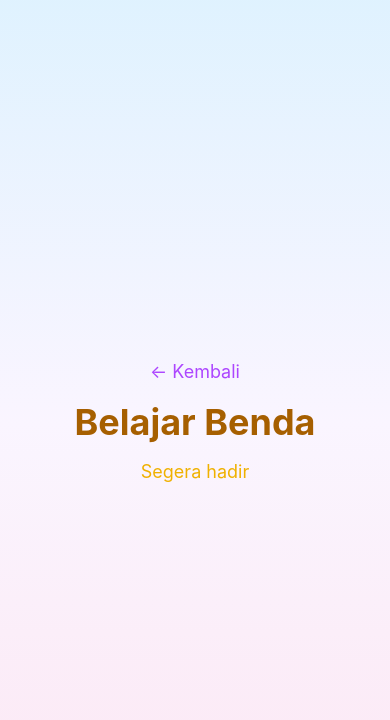
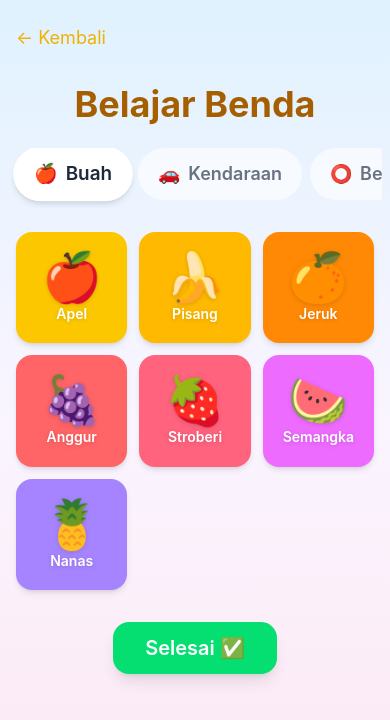
Before and after one commit to rzfhlv/aca-games, a Nuxt app: page /learning/objects in a window 390 px wide. Shown: the top 720 px of the page. Built offline with nearby package versions, Linux system fonts and the light colour scheme.

Commit message:
Milestone 4: Objects module with flashcards, confetti celebration, badge display, and responsive touch target polish

```diff
--- /dev/null
+++ b/app/components/ConfettiOverlay.vue
@@ -0,0 +1,60 @@
+<template>
+  <Teleport to="body">
+    <div v-if="confetti.isVisible.value" class="fixed inset-0 z-[100] pointer-events-none overflow-hidden">
+      <div
+        v-for="i in 50"
+        :key="i"
+        class="absolute confetti-piece"
+        :style="{
+          left: randoms[i - 1][0] + '%',
+          width: randoms[i - 1][1] + 'px',
+          height: randoms[i - 1][2] + 'px',
+          backgroundColor: colors[i % colors.length],
+          animationDuration: randoms[i - 1][3] + 's',
+          animationDelay: randoms[i - 1][4] + 's',
+          borderRadius: randoms[i - 1][2] > 6 ? '2px' : '50%',
+        }"
+      />
+    </div>
+  </Teleport>
+</template>
+
+<script setup lang="ts">
+const confetti = useConfetti()
+
+const colors = [
+  '#f43f5e', '#e11d48', '#f97316', '#f59e0b',
+  '#eab308', '#84cc16', '#22c55e', '#14b8a6',
+  '#06b6d4', '#3b82f6', '#6366f1', '#a855f7',
+  '#d946ef', '#ec4899',
+]
+
+const randoms = Array.from({ length: 50 }, () => [
+  Math.random() * 100,
+  Math.random() * 8 + 4,
+  Math.random() * 14 + 6,
+  Math.random() * 2 + 2,
+  Math.random() * 0.5,
+])
+</script>
+
+<style scoped>
+.confetti-piece {
+  top: -20px;
+  animation: confetti-fall linear forwards;
+  opacity: 0.9;
+}
+@keyframes confetti-fall {
+  0% {
+    transform: translateY(0) rotate(0deg) scale(1);
+    opacity: 1;
+  }
+  80% {
+    opacity: 1;
+  }
+  100% {
+    transform: translateY(100vh) rotate(720deg) scale(0.5);
+    opacity: 0;
+  }
+}
+</style>
--- a/app/components/InteractiveCounter.vue
+++ b/app/components/InteractiveCounter.vue
@@ -5,7 +5,7 @@
       <button
         v-for="i in count"
         :key="i"
-        class="flex items-center justify-center w-12 h-12 sm:w-14 sm:h-14 rounded-full font-bold text-base sm:text-lg transition-all duration-200 cursor-pointer select-none"
+        class="flex items-center justify-center w-14 h-14 sm:w-16 sm:h-16 rounded-full font-bold text-lg transition-all duration-200 cursor-pointer select-none"
         :class="tapped.has(i)
           ? 'tapped-dot bg-yellow-400 text-white shadow-md'
           : 'border-2 border-gray-300 bg-white text-gray-300 hover:border-gray-400'"
@@ -14,7 +14,7 @@
         {{ i }}
       </button>
     </div>
-    <p class="text-center text-xs text-gray-400 mt-3">{{ tapped.size }} dari {{ count }}</p>
+    <p class="text-center text-sm text-gray-400 mt-3">{{ tapped.size }} dari {{ count }}</p>
   </div>
 </template>
 
--- /dev/null
+++ b/app/components/ObjectCard.vue
@@ -0,0 +1,39 @@
+<template>
+  <button
+    class="flex flex-col items-center justify-center aspect-square rounded-2xl shadow-md transition-transform active:scale-90 text-white"
+    :class="[color, { 'object-flash': flashing }]"
+    @click="handleClick"
+  >
+    <span class="text-5xl mb-1 drop-shadow-sm">{{ object.emoji }}</span>
+    <span class="text-sm sm:text-base font-semibold leading-tight text-center px-1 drop-shadow-sm">{{ object.name }}</span>
+  </button>
+</template>
+
+<script setup lang="ts">
+import type { ObjectData } from '~/data/objects'
+
+const props = defineProps<{
+  object: ObjectData
+  color: string
+}>()
+
+const { play } = useAudioEngine()
+const flashing = ref(false)
+
+function handleClick() {
+  play(undefined, props.object.name)
+  flashing.value = true
+  setTimeout(() => { flashing.value = false }, 350)
+}
+</script>
+
+<style scoped>
+.object-flash {
+  animation: flash-card 0.35s ease;
+}
+@keyframes flash-card {
+  0% { transform: scale(1); }
+  40% { transform: scale(1.12); }
+  100% { transform: scale(1); }
+}
+</style>
--- /dev/null
+++ b/app/data/objects.ts
@@ -0,0 +1,37 @@
+export type ObjectCategory = 'fruits' | 'vehicles' | 'shapes' | 'colors'
+
+export interface ObjectData {
+  id: string
+  name: string
+  emoji: string
+  category: ObjectCategory
+}
+
+export const objects: ObjectData[] = [
+  { id: 'apel', name: 'Apel', emoji: '🍎', category: 'fruits' },
+  { id: 'pisang', name: 'Pisang', emoji: '🍌', category: 'fruits' },
+  { id: 'jeruk', name: 'Jeruk', emoji: '🍊', category: 'fruits' },
+  { id: 'anggur', name: 'Anggur', emoji: '🍇', category: 'fruits' },
+  { id: 'stroberi', name: 'Stroberi', emoji: '🍓', category: 'fruits' },
+  { id: 'semangka', name: 'Semangka', emoji: '🍉', category: 'fruits' },
+  { id: 'nanas', name: 'Nanas', emoji: '🍍', category: 'fruits' },
+  { id: 'mobil', name: 'Mobil', emoji: '🚗', category: 'vehicles' },
+  { id: 'sepeda', name: 'Sepeda', emoji: '🚲', category: 'vehicles' },
+  { id: 'pesawat', name: 'Pesawat', emoji: '✈️', category: 'vehicles' },
+  { id: 'kapal', name: 'Kapal', emoji: '🚢', category: 'vehicles' },
+  { id: 'kereta', name: 'Kereta', emoji: '🚂', category: 'vehicles' },
+  { id: 'helikopter', name: 'Helikopter', emoji: '🚁', category: 'vehicles' },
+  { id: 'bis', name: 'Bis', emoji: '🚌', category: 'vehicles' },
+  { id: 'lingkaran', name: 'Lingkaran', emoji: '⭕', category: 'shapes' },
+  { id: 'kotak', name: 'Kotak', emoji: '⬜', category: 'shapes' },
+  { id: 'segitiga', name: 'Segitiga', emoji: '🔺', category: 'shapes' },
+  { id: 'bintang', name: 'Bintang', emoji: '⭐', category: 'shapes' },
+  { id: 'hati', name: 'Hati', emoji: '❤️', category: 'shapes' },
+  { id: 'merah', name: 'Merah', emoji: '🔴', category: 'colors' },
+  { id: 'biru', name: 'Biru', emoji: '🔵', category: 'colors' },
+  { id: 'hijau', name: 'Hijau', emoji: '🟢', category: 'colors' },
+  { id: 'kuning', name: 'Kuning', emoji: '🟡', category: 'colors' },
+  { id: 'jingga', name: 'Jingga', emoji: '🟠', category: 'colors' },
+  { id: 'ungu', name: 'Ungu', emoji: '🟣', category: 'colors' },
+  { id: 'coklat', name: 'Coklat', emoji: '🟤', category: 'colors' },
+]
--- a/app/layouts/default.vue
+++ b/app/layouts/default.vue
@@ -1,5 +1,6 @@
 <template>
   <div class="min-h-screen bg-gradient-to-b from-sky-100 via-purple-50 to-pink-100 font-sans">
     <slot />
+    <ConfettiOverlay />
   </div>
 </template>
--- a/app/pages/index.vue
+++ b/app/pages/index.vue
@@ -11,9 +11,7 @@
         class="relative flex flex-col items-center justify-center aspect-square rounded-3xl shadow-lg text-white text-center p-4 transition-transform hover:scale-105 active:scale-95"
         :class="m.color"
       >
-        <span v-if="progress.isModuleComplete(m.id)" class="absolute top-2 right-2 text-2xl">
-          ⭐
-        </span>
+        <BadgeDisplay :completed="progress.isModuleComplete(m.id)" />
         <span class="text-5xl mb-2">{{ m.icon }}</span>
         <span class="text-xl font-semibold">{{ m.label }}</span>
       </NuxtLink>
--- a/app/pages/learning/animals.vue
+++ b/app/pages/learning/animals.vue
@@ -1,6 +1,6 @@
 <template>
-  <div class="min-h-screen p-6">
-    <NuxtLink to="/" class="inline-flex items-center gap-1 text-green-500 hover:text-green-700 mb-6 text-lg">
+  <div class="min-h-screen p-4 sm:p-6">
+    <NuxtLink to="/" class="inline-flex items-center gap-1 py-2 text-green-500 hover:text-green-700 mb-6 text-lg">
       ← Kembali
     </NuxtLink>
 
@@ -28,7 +28,7 @@
       >
         <div class="relative bg-white rounded-3xl shadow-2xl w-full max-w-sm">
           <button
-            class="absolute top-4 right-4 text-2xl text-gray-400 hover:text-gray-600 z-10"
+            class="absolute top-2 right-2 w-10 h-10 flex items-center justify-center text-2xl text-gray-400 hover:text-gray-600 z-10 rounded-full"
             @click="selected = null"
           >
             ✕
@@ -39,7 +39,7 @@
           <div class="flex justify-between px-6 pb-6">
             <button
               v-if="selected > 0"
-              class="flex items-center gap-1 text-green-500 hover:text-green-700 text-lg font-semibold"
+              class="flex items-center gap-1 py-2 text-green-500 hover:text-green-700 text-lg font-semibold"
               @click="selected--"
             >
               ← {{ filtered[selected - 1].name }}
@@ -48,7 +48,7 @@
 
             <button
               v-if="selected < filtered.length - 1"
-              class="flex items-center gap-1 text-green-500 hover:text-green-700 text-lg font-semibold"
+              class="flex items-center gap-1 py-2 text-green-500 hover:text-green-700 text-lg font-semibold"
               @click="selected++"
             >
               {{ filtered[selected + 1].name }} →
@@ -93,7 +93,8 @@ const filtered = computed(() => animals.filter(a => a.habitat === activeHabitat.
 const selected = ref<number | null>(null)
 const router = useRouter()
 const { markModuleComplete } = useProgressTracker()
-const { play } = useAudioEngine()
+const { play, speak } = useAudioEngine()
+const { show } = useConfetti()
 
 watch(selected, (i) => {
   if (i !== null) {
@@ -102,8 +103,12 @@ watch(selected, (i) => {
 })
 
 function complete() {
-  markModuleComplete('animals')
-  router.push('/')
+  show()
+  speak('Selamat!')
+  setTimeout(() => {
+    markModuleComplete('animals')
+    router.push('/')
+  }, 2000)
 }
 </script>
 
--- a/app/pages/learning/letters.vue
+++ b/app/pages/learning/letters.vue
@@ -1,6 +1,6 @@
 <template>
-  <div class="min-h-screen p-6">
-    <NuxtLink to="/" class="inline-flex items-center gap-1 text-purple-500 hover:text-purple-700 mb-6 text-lg">
+  <div class="min-h-screen p-4 sm:p-6">
+    <NuxtLink to="/" class="inline-flex items-center gap-1 py-2 text-purple-500 hover:text-purple-700 mb-6 text-lg">
       ← Kembali
     </NuxtLink>
 
@@ -27,7 +27,7 @@
       >
         <div class="relative bg-white rounded-3xl shadow-2xl w-full max-w-sm">
           <button
-            class="absolute top-4 right-4 text-2xl text-gray-400 hover:text-gray-600 z-10"
+            class="absolute top-2 right-2 w-10 h-10 flex items-center justify-center text-2xl text-gray-400 hover:text-gray-600 z-10 rounded-full"
             @click="selected = null"
           >
             ✕
@@ -38,7 +38,7 @@
           <div class="flex justify-between px-6 pb-6">
             <button
               v-if="selected > 0"
-              class="flex items-center gap-1 text-purple-500 hover:text-purple-700 text-lg font-semibold"
+              class="flex items-center gap-1 py-2 text-purple-500 hover:text-purple-700 text-lg font-semibold"
               @click="selected--"
             >
               ← {{ alphabet[selected - 1].uppercase }}
@@ -47,7 +47,7 @@
 
             <button
               v-if="selected < alphabet.length - 1"
-              class="flex items-center gap-1 text-purple-500 hover:text-purple-700 text-lg font-semibold"
+              class="flex items-center gap-1 py-2 text-purple-500 hover:text-purple-700 text-lg font-semibold"
               @click="selected++"
             >
               {{ alphabet[selected + 1].uppercase }} →
@@ -81,7 +81,8 @@ const cardColors = [
 const selected = ref<number | null>(null)
 const router = useRouter()
 const { markModuleComplete } = useProgressTracker()
-const { play } = useAudioEngine()
+const { play, speak } = useAudioEngine()
+const { show } = useConfetti()
 
 watch(selected, (i) => {
   if (i !== null) {
@@ -90,8 +91,12 @@ watch(selected, (i) => {
 })
 
 function complete() {
-  markModuleComplete('letters')
-  router.push('/')
+  show()
+  speak('Selamat!')
+  setTimeout(() => {
+    markModuleComplete('letters')
+    router.push('/')
+  }, 2000)
 }
 </script>
 
--- a/app/pages/learning/numbers.vue
+++ b/app/pages/learning/numbers.vue
@@ -1,6 +1,6 @@
 <template>
-  <div class="min-h-screen p-6">
-    <NuxtLink to="/" class="inline-flex items-center gap-1 text-blue-500 hover:text-blue-700 mb-6 text-lg">
+  <div class="min-h-screen p-4 sm:p-6">
+    <NuxtLink to="/" class="inline-flex items-center gap-1 py-2 text-blue-500 hover:text-blue-700 mb-6 text-lg">
       ← Kembali
     </NuxtLink>
 
@@ -26,7 +26,7 @@
       >
         <div class="relative bg-white rounded-3xl shadow-2xl w-full max-w-sm max-h-[90vh] overflow-y-auto">
           <button
-            class="absolute top-4 right-4 text-2xl text-gray-400 hover:text-gray-600 z-10"
+            class="absolute top-2 right-2 w-10 h-10 flex items-center justify-center text-2xl text-gray-400 hover:text-gray-600 z-10 rounded-full"
             @click="selected = null"
           >
             ✕
@@ -37,7 +37,7 @@
           <div class="flex justify-between px-6 pb-6">
             <button
               v-if="selected > 0"
-              class="flex items-center gap-1 text-blue-500 hover:text-blue-700 text-lg font-semibold"
+              class="flex items-center gap-1 py-2 text-blue-500 hover:text-blue-700 text-lg font-semibold"
               @click="selected--"
             >
               ← {{ numbers[selected - 1].value }}
@@ -46,7 +46,7 @@
 
             <button
               v-if="selected < numbers.length - 1"
-              class="flex items-center gap-1 text-blue-500 hover:text-blue-700 text-lg font-semibold"
+              class="flex items-center gap-1 py-2 text-blue-500 hover:text-blue-700 text-lg font-semibold"
               @click="selected++"
             >
               {{ numbers[selected + 1].value }} →
@@ -80,7 +80,8 @@ const cardColors = [
 const selected = ref<number | null>(null)
 const router = useRouter()
 const { markModuleComplete } = useProgressTracker()
-const { play } = useAudioEngine()
+const { play, speak } = useAudioEngine()
+const { show } = useConfetti()
 
 watch(selected, (i) => {
   if (i !== null) {
@@ -89,8 +90,12 @@ watch(selected, (i) => {
 })
 
 function complete() {
-  markModuleComplete('numbers')
-  router.push('/')
+  show()
+  speak('Selamat!')
+  setTimeout(() => {
+    markModuleComplete('numbers')
+    router.push('/')
+  }, 2000)
 }
 </script>
 
--- a/app/pages/learning/objects.vue
+++ b/app/pages/learning/objects.vue
@@ -1,7 +1,68 @@
 <template>
-  <div class="min-h-screen flex flex-col items-center justify-center p-6">
-    <NuxtLink to="/" class="text-purple-500 hover:text-purple-700 mb-4 text-lg">← Kembali</NuxtLink>
-    <h1 class="text-4xl font-bold text-yellow-700">Belajar Benda</h1>
-    <p class="text-lg text-yellow-500 mt-4">Segera hadir</p>
+  <div class="min-h-screen p-4 sm:p-6">
+    <NuxtLink to="/" class="inline-flex items-center gap-1 py-2 text-yellow-500 hover:text-yellow-700 mb-6 text-lg">
+      ← Kembali
+    </NuxtLink>
+
+    <h1 class="text-4xl font-bold text-yellow-700 text-center mb-6">Belajar Benda</h1>
+
+    <div class="max-w-lg mx-auto mb-6">
+      <CategoryTabs :tabs="categories" :active="activeCategory" @select="activeCategory = $event" />
+    </div>
+
+    <div class="grid grid-cols-3 sm:grid-cols-4 gap-3 max-w-lg mx-auto">
+      <ObjectCard
+        v-for="(item, i) in filtered"
+        :key="item.id"
+        :object="item"
+        :color="cardColors[i % cardColors.length]"
+      />
+    </div>
+
+    <div class="flex justify-center mt-8">
+      <button
+        class="px-8 py-3 bg-green-400 text-white rounded-2xl text-xl font-semibold shadow-lg transition-transform hover:scale-105 active:scale-90"
+        @click="complete"
+      >
+        Selesai ✅
+      </button>
+    </div>
   </div>
 </template>
+
+<script setup lang="ts">
+import { objects } from '~/data/objects'
+import type { ObjectCategory } from '~/data/objects'
+
+const categories = [
+  { id: 'fruits' as ObjectCategory, label: 'Buah', emoji: '🍎' },
+  { id: 'vehicles' as ObjectCategory, label: 'Kendaraan', emoji: '🚗' },
+  { id: 'shapes' as ObjectCategory, label: 'Bentuk', emoji: '⭕' },
+  { id: 'colors' as ObjectCategory, label: 'Warna', emoji: '🔴' },
+]
+
+const cardColors = [
+  'bg-yellow-400', 'bg-amber-400', 'bg-orange-400',
+  'bg-red-400', 'bg-rose-400', 'bg-fuchsia-400',
+  'bg-violet-400', 'bg-indigo-400', 'bg-blue-400', 'bg-sky-400',
+  'bg-cyan-400', 'bg-teal-400', 'bg-emerald-400', 'bg-green-400',
+]
+
+const activeCategory = ref<ObjectCategory>('fruits')
+
+const filtered = computed(() => objects.filter(o => o.category === activeCategory.value))
+
+const router = useRouter()
+const { markModuleComplete } = useProgressTracker()
+const { speak } = useAudioEngine()
+const { show } = useConfetti()
+
+function complete() {
+  show()
+  speak('Selamat!')
+  setTimeout(() => {
+    markModuleComplete('objects')
+    router.push('/')
+  }, 2000)
+}
+</script>
```
Also changed, not shown: app/components/BadgeDisplay.vue (added, +14 -0 lines), app/composables/useConfetti.ts (added, +15 -0 lines).
